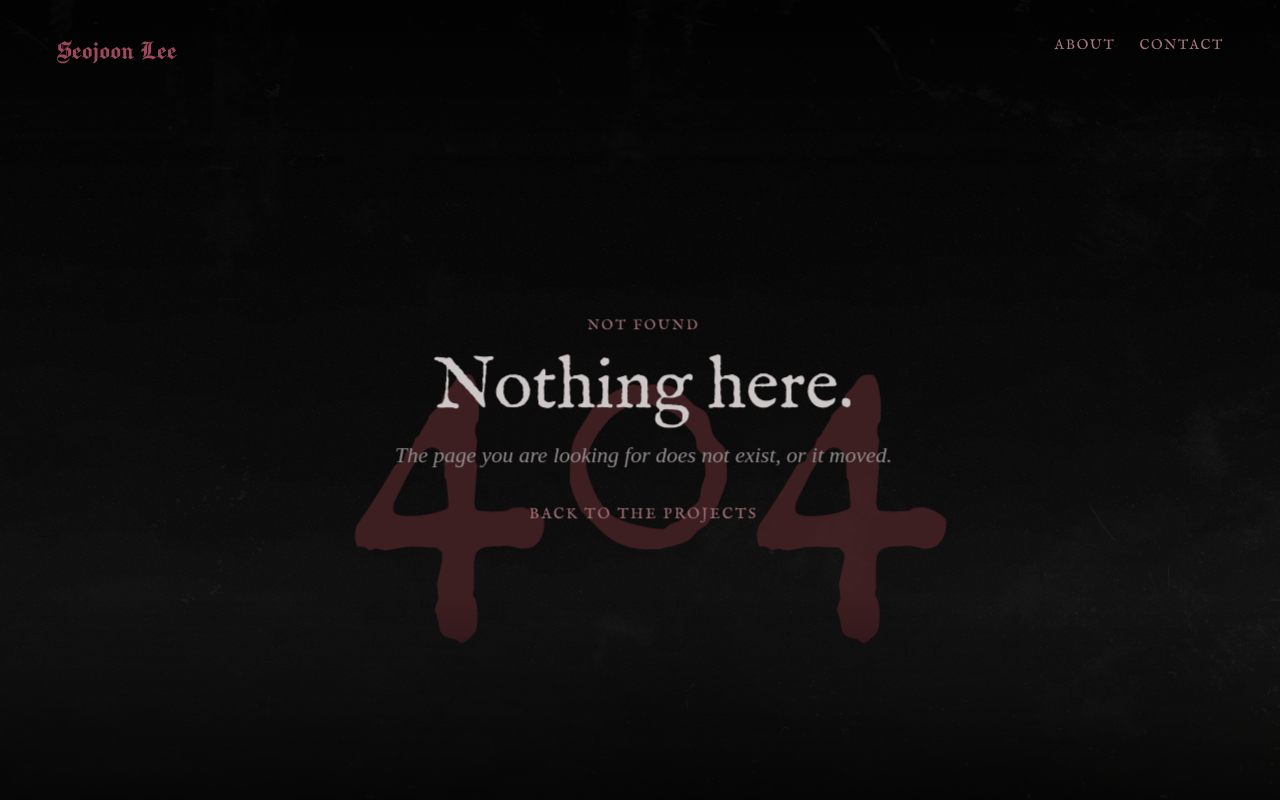
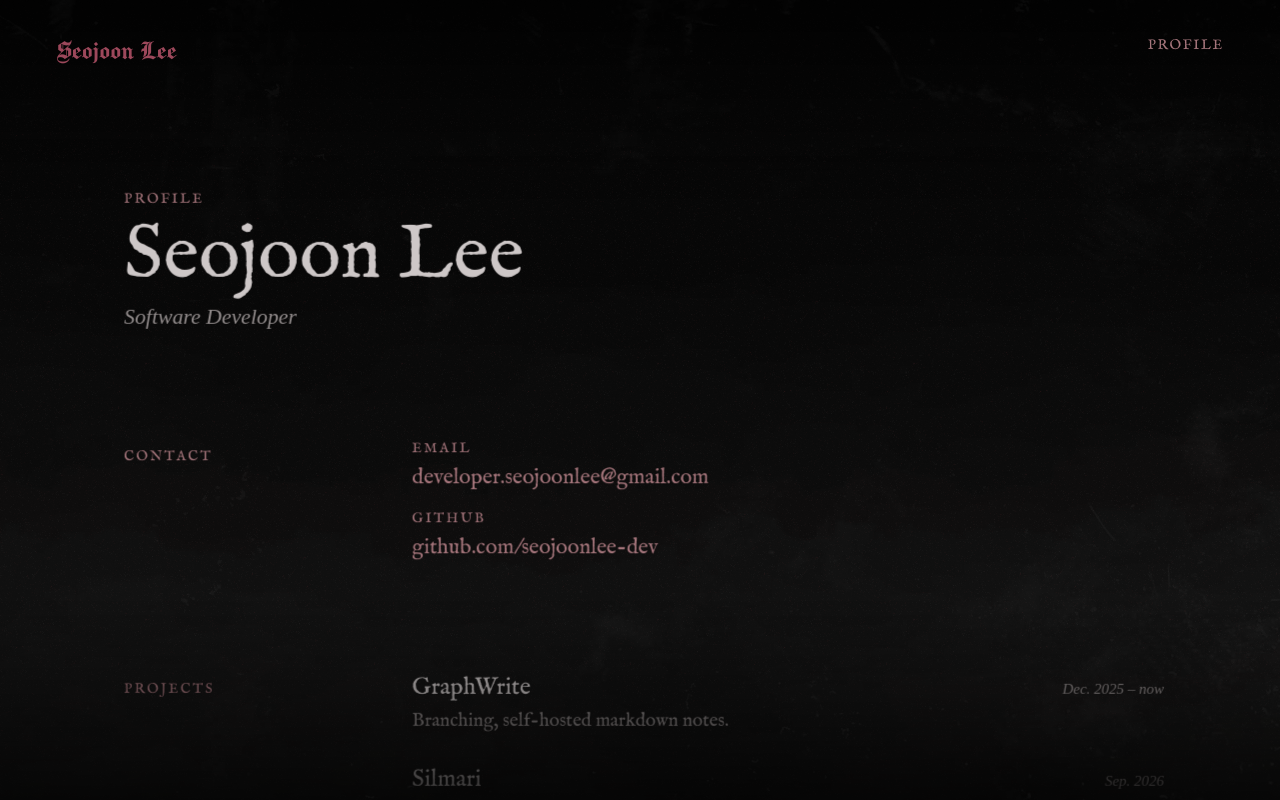
Before and after one commit to seojoonlee-dev/seojoonlee.dev, a React (Vite) app: page /profile in a window 1280 px wide. Before the commit this address had no page. Built offline with nearby package versions, Linux system fonts and the light colour scheme; a web font is replaced by a local one.

Commit message:
Add profile page

```diff
--- a/src/App.tsx
+++ b/src/App.tsx
@@ -1,6 +1,7 @@
 import { createBrowserRouter, RouterProvider } from 'react-router'
 import Portfolio from './components/Portfolio';
 import NotFound from './components/NotFound';
+import Profile from './components/Profile';
 
 const router = createBrowserRouter([
   {
@@ -10,6 +11,10 @@ const router = createBrowserRouter([
       { index: true },
       { path: "projects/:slug" },
     ],
+  },
+  {
+    path: "/profile",
+    element: <Profile />
   },
   {
     path: "*",
--- a/src/components/Header.tsx
+++ b/src/components/Header.tsx
@@ -22,8 +22,7 @@ export default function Header({ back }: HeaderProps) {
             Back
           </button>
         )}
-        <Link to="/about">About</Link>
-        <Link to="/contact">Contact</Link>
+        <Link to="/profile">Profile</Link>
       </nav>
     </header>
   );
--- /dev/null
+++ b/src/components/Profile.tsx
@@ -0,0 +1,85 @@
+import { useEffect, useState } from "react";
+import { Link } from "react-router";
+import Scene from "./Scene";
+import { Block, Labeled } from "./ProjectPage";
+import { projects } from "../data/projects";
+import "../style/profile.css";
+
+type Row = { title: string; date: string; line: string; to?: string; href?: string };
+
+const rows: Row[] = [
+  ...projects.map((p) => ({ title: p.title, date: p.date, line: p.blurb, to: `/projects/${p.slug}` })),
+  {
+    title: "Gesture Control",
+    date: "2023 – 2024",
+    line: "Controls the computer with hand gestures tracked through a webcam.",
+    href: "https://github.com/seojoon1ee/gesture-control",
+  },
+  {
+    title: "Centerlocked",
+    date: "2022",
+    line: "A simple mobile game made with Unity, published on the Play Store.",
+  },
+];
+
+export default function Profile() {
+  const [shown, setShown] = useState(false);
+
+  useEffect(() => {
+    const id = requestAnimationFrame(() => setShown(true));
+    return () => cancelAnimationFrame(id);
+  }, []);
+
+  return (
+    <Scene>
+      <title>Profile · Seojoon Lee</title>
+      <div className={`page${shown ? " in" : ""}`}>
+        <div className="profile">
+          {/* intro */}
+          <Block delay={0} kx={36} ky={24} className="profile-intro">
+            <span className="label">Profile</span>
+            <h1>Seojoon Lee</h1>
+            <p>Software Developer</p>
+          </Block>
+
+          {/* contact */}
+          <Block delay={0.1} kx={24} ky={16}>
+            <Labeled label="Contact">
+              <dl className="profile-contact">
+                <div>
+                  <dt className="label">Email</dt>
+                  <dd><a href="mailto:developer.seojoonlee@gmail.com">developer.seojoonlee@gmail.com</a></dd>
+                </div>
+                <div>
+                  <dt className="label">GitHub</dt>
+                  <dd><a href="https://github.com/seojoonlee-dev">github.com/seojoonlee-dev</a></dd>
+                </div>
+              </dl>
+            </Labeled>
+          </Block>
+
+          {/* projects */}
+          <Block delay={0.18} kx={18} ky={12}>
+            <Labeled label="Projects">
+              <ul className="profile-projects">
+                {rows.map((r) => (
+                  <li key={r.title}>
+                    {r.to ? (
+                      <Link to={r.to}>{r.title}</Link>
+                    ) : r.href ? (
+                      <a href={r.href}>{r.title}</a>
+                    ) : (
+                      <span className="profile-name">{r.title}</span>
+                    )}
+                    <span className="profile-date">{r.date}</span>
+                    <p>{r.line}</p>
+                  </li>
+                ))}
+              </ul>
+            </Labeled>
+          </Block>
+        </div>
+      </div>
+    </Scene>
+  );
+}
--- /dev/null
+++ b/src/style/profile.css
@@ -0,0 +1,96 @@
+/* profile */
+.profile {
+  width: min(1040px, calc(100% - 80px));
+  margin: 0 auto;
+  padding: 170px 0 160px;
+}
+
+.profile > .rise + .rise {
+  margin-top: 110px;
+}
+
+/* intro */
+.profile-intro .label {
+  display: block;
+  margin-bottom: 12px;
+}
+
+.profile-intro h1 {
+  font-size: clamp(52px, 6vw, 84px);
+  font-weight: 400;
+  line-height: 0.95;
+  color: #CDC7C7;
+}
+
+.profile-intro p {
+  margin-top: 12px;
+  font-size: clamp(19px, 1.7vw, 24px);
+  font-style: italic;
+  color: #938D8D;
+}
+
+/* contact */
+.profile-contact {
+  display: flex;
+  flex-direction: column;
+  gap: 18px;
+  font-size: clamp(19px, 1.7vw, 24px);
+}
+
+.profile-contact dt {
+  margin-bottom: 6px;
+}
+
+/* projects */
+.profile-projects {
+  list-style: none;
+  display: flex;
+  flex-direction: column;
+  gap: 28px;
+}
+
+.profile-projects li {
+  display: grid;
+  grid-template-columns: minmax(0, 1fr) auto;
+  align-items: baseline;
+  column-gap: 24px;
+  row-gap: 4px;
+}
+
+.profile-projects a,
+.profile-name {
+  font-size: 24px;
+}
+
+.scene .profile-projects a {
+  color: #CDC7C7;
+}
+
+.scene .profile-projects a:hover {
+  color: #A6767C;
+}
+
+.profile-date {
+  font-size: 15px;
+  font-style: italic;
+  color: #938D8D;
+}
+
+.profile-projects p {
+  grid-column: 1 / -1;
+  font-size: 19px;
+  line-height: 1.5;
+  color: #938D8D;
+}
+
+/* mobile */
+@media (max-width: 820px) {
+  .profile {
+    width: calc(100% - 40px);
+    padding-top: 130px;
+  }
+
+  .profile > .rise + .rise {
+    margin-top: 72px;
+  }
+}
```
